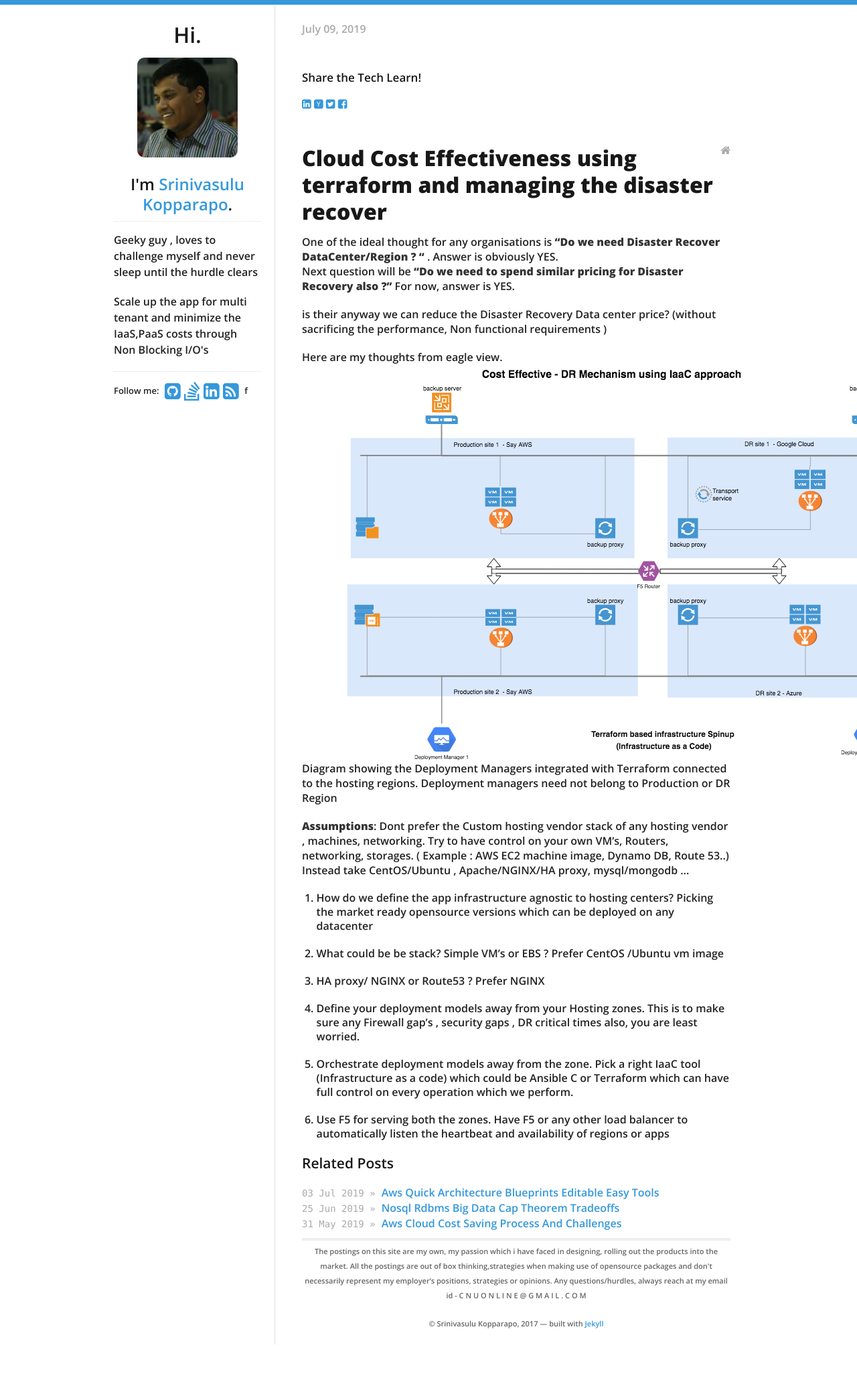
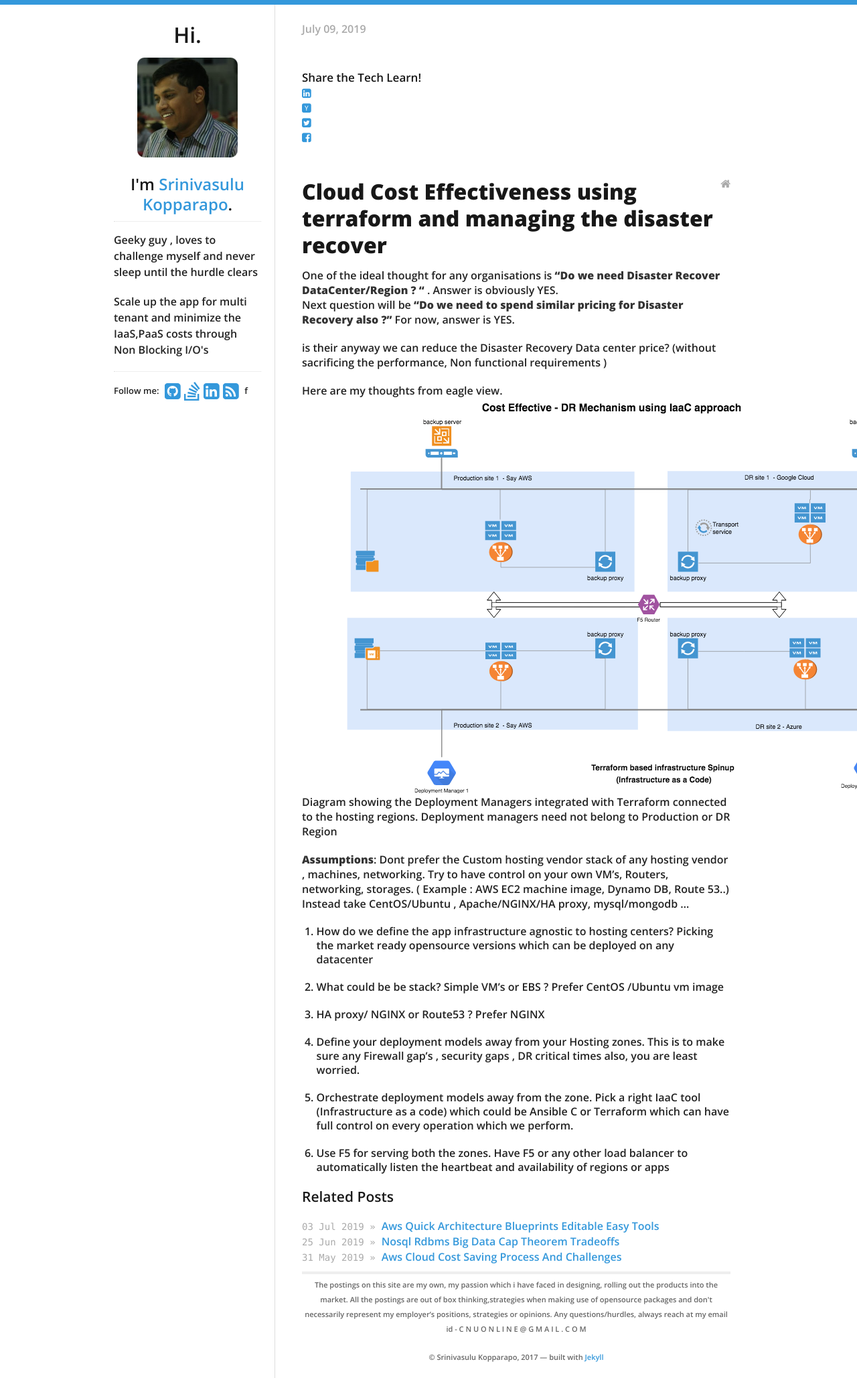
Before and after one commit to cnuonline/cnuonline.github.io, a Jekyll site: the page built from _posts/2019-07-09-Cloud-Cost-Effectiveness using Terraform and managing the Disaster Recover.md, in a window 1280 px wide. Shown: the whole page at 67% size. Built offline with Jekyll 4.4.1, drawn with Linux system fonts in a browser that asks for light colours; nearby versions of some CDN libraries; our own code applies the rules of GitHub Pages for plain Markdown files; before the commit the page ends 2007 px from its top, so only the background shows below that.

Commit message:
Update post.html

```diff
--- a/_layouts/post.html
+++ b/_layouts/post.html
@@ -8,29 +8,29 @@
   <div id="share">
     <h5>Share the Tech Learn!</h5>
 
-    <ul>
-        <li class="linkedin">
+
+        <div class="linkedin">
             <a href="http://www.linkedin.com/shareArticle?url={{ site.twitter_username }}&url={{ page.url | replace:'index.html','' | prepend: site.baseurl | prepend: site.url | uri_escape}}&title={{ page.title | default:"" | uri_escape}}" target="_blank">
                 <i class="fa fa-linkedin-square"></i>
             </a>
-        </li>
-        <li class="hn">
+        </div>
+        <div class="hn">
             <a href="http://news.ycombinator.com/submitlink?u={{ page.url | replace:'index.html','' | prepend: site.baseurl | prepend: site.url | uri_escape}}&t={{ page.title | default:"" | uri_escape}}" target="_blank">
                 <i class="fa fa-hacker-news"></i>
             </a>
-        </li>
-        <li class="twitter">
+        </div>
+        <div class="twitter">
             <a href="https://twitter.com/intent/tweet?via={{ site.twitter_username }}&url={{ page.url | replace:'index.html','' | prepend: site.baseurl | prepend: site.url | uri_escape}}&text={{ page.title | default:"" | uri_escape}}" target="_blank">
               <i class="fa fa-twitter-square"></i>
             </a>
-        </li>
-        <li class="facebook">
+        </div>
+        <div class="facebook">
             <a href="http://www.facebook.com/sharer.php?u={{ page.url | replace:'index.html','' | prepend: site.baseurl | prepend: site.url | uri_escape}}&t={{ page.title | default:"" | uri_escape}}" target="_blank">
                 <i class="fa fa-facebook-square"></i>
             </a>
-        </li>
+        </div>
 
-    </ul>
+
 </div>
 
 <a target="_self" href="/">
```
